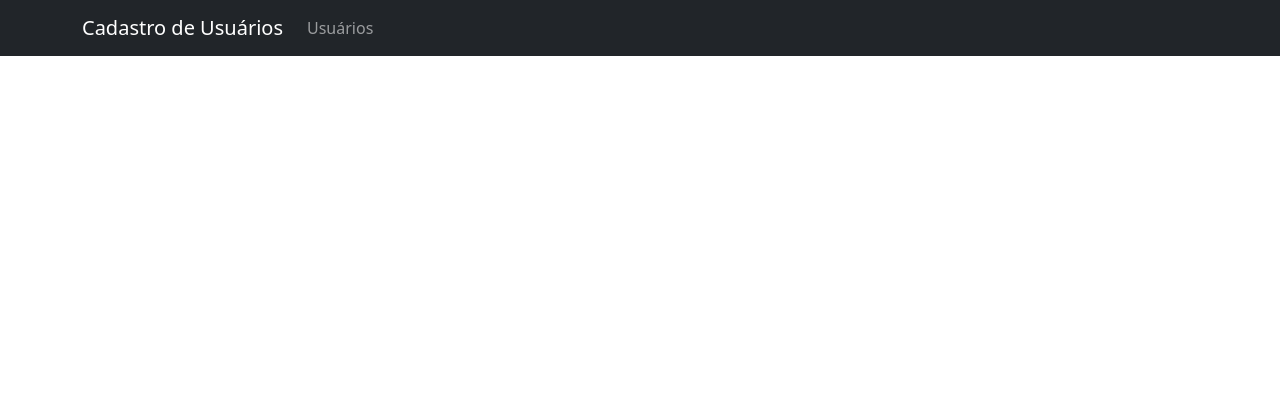
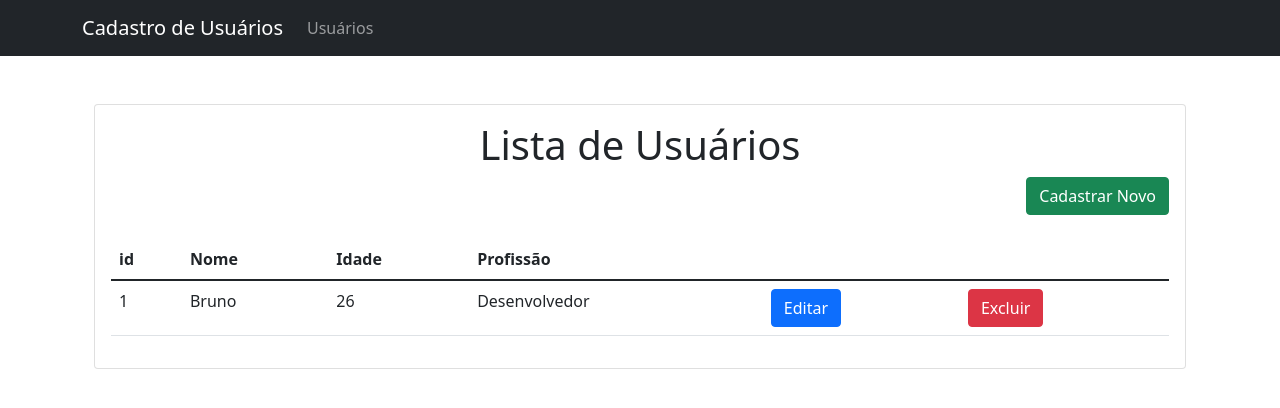
Before and after one commit to brunbs/bootcamp-santander-fullstack, an Angular app in the folder Angular/crud-dio-angular/: page /users in a window 1280 px wide. Before the commit this address led to /. Shown: the top 408 px of the page. Built offline with nearby package versions, Linux system fonts and the light colour scheme.

Commit message:
Create user listing component

```diff
--- a/Angular/crud-dio-angular/src/app/app-routing.module.ts
+++ b/Angular/crud-dio-angular/src/app/app-routing.module.ts
@@ -1,9 +1,15 @@
 import { NgModule } from '@angular/core';
 import { CommonModule } from '@angular/common';
 import { RouterModule, Routes } from '@angular/router';
+import { UserListComponent } from './pages/users/user-list/user-list.component';
 
 
-const routes: Routes = []
+const routes: Routes = [
+  {
+    path: 'users',
+    component: UserListComponent
+  }
+]
 
 
 @NgModule({
--- a/Angular/crud-dio-angular/src/app/app.module.ts
+++ b/Angular/crud-dio-angular/src/app/app.module.ts
@@ -4,11 +4,13 @@ import { BrowserModule } from '@angular/platform-browser';
 import { AppComponent } from './app.component';
 import { AppRoutingModule } from './app-routing.module';
 import { HeaderComponent } from './components/header/header.component';
+import { UserListComponent } from './pages/users/user-list/user-list.component';
 
 @NgModule({
   declarations: [
     AppComponent,
-    HeaderComponent
+    HeaderComponent,
+    UserListComponent,
   ],
   imports: [
     BrowserModule,
--- /dev/null
+++ b/Angular/crud-dio-angular/src/app/pages/users/user-list/user-list.component.html
@@ -0,0 +1,33 @@
+<div class="card w-100 my-5">
+    <div class="card-body">
+        <h1 class="card-title text-center">Lista de Usuários</h1>
+        <button class="btn btn-success mb-4 float-end">
+            Cadastrar Novo
+        </button>
+        <table class="table">
+            <thead>
+                <tr>
+                    <th>id</th>
+                    <th>Nome</th>
+                    <th>Idade</th>
+                    <th>Profissão</th>
+                    <th colspan="2"></th>
+                </tr>
+            </thead>
+            <tbody>
+                <tr>
+                    <td>1</td>
+                    <td>Bruno</td>
+                    <td>26</td>
+                    <td>Desenvolvedor</td>
+                    <td>
+                        <button class="btn btn-primary">Editar</button>
+                    </td>
+                    <td>
+                        <button class="btn btn-danger">Excluir</button>
+                    </td>
+                </tr>
+            </tbody>
+        </table>
+    </div>
+</div>
--- /dev/null
+++ b/Angular/crud-dio-angular/src/app/pages/users/user-list/user-list.component.ts
@@ -0,0 +1,15 @@
+import { Component, OnInit } from '@angular/core';
+
+@Component({
+  selector: 'app-user-list',
+  templateUrl: './user-list.component.html',
+  styleUrls: ['./user-list.component.css']
+})
+export class UserListComponent implements OnInit {
+
+  constructor() { }
+
+  ngOnInit(): void {
+  }
+
+}
```
Also changed, not shown: Angular/crud-dio-angular/src/app/pages/users/user-list/user-list.component.css (added), 1 other file (tests, documents, lock files or other folders).
